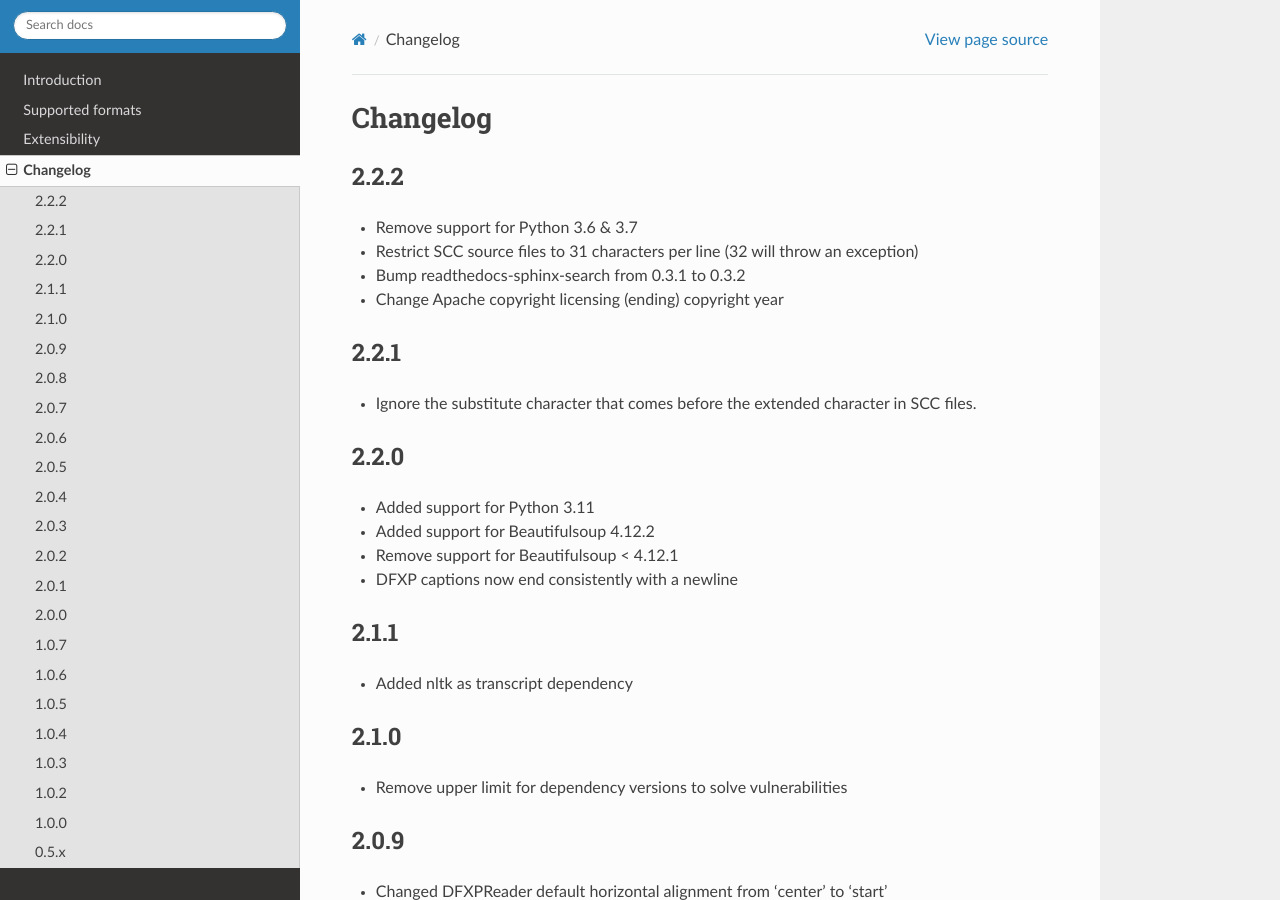
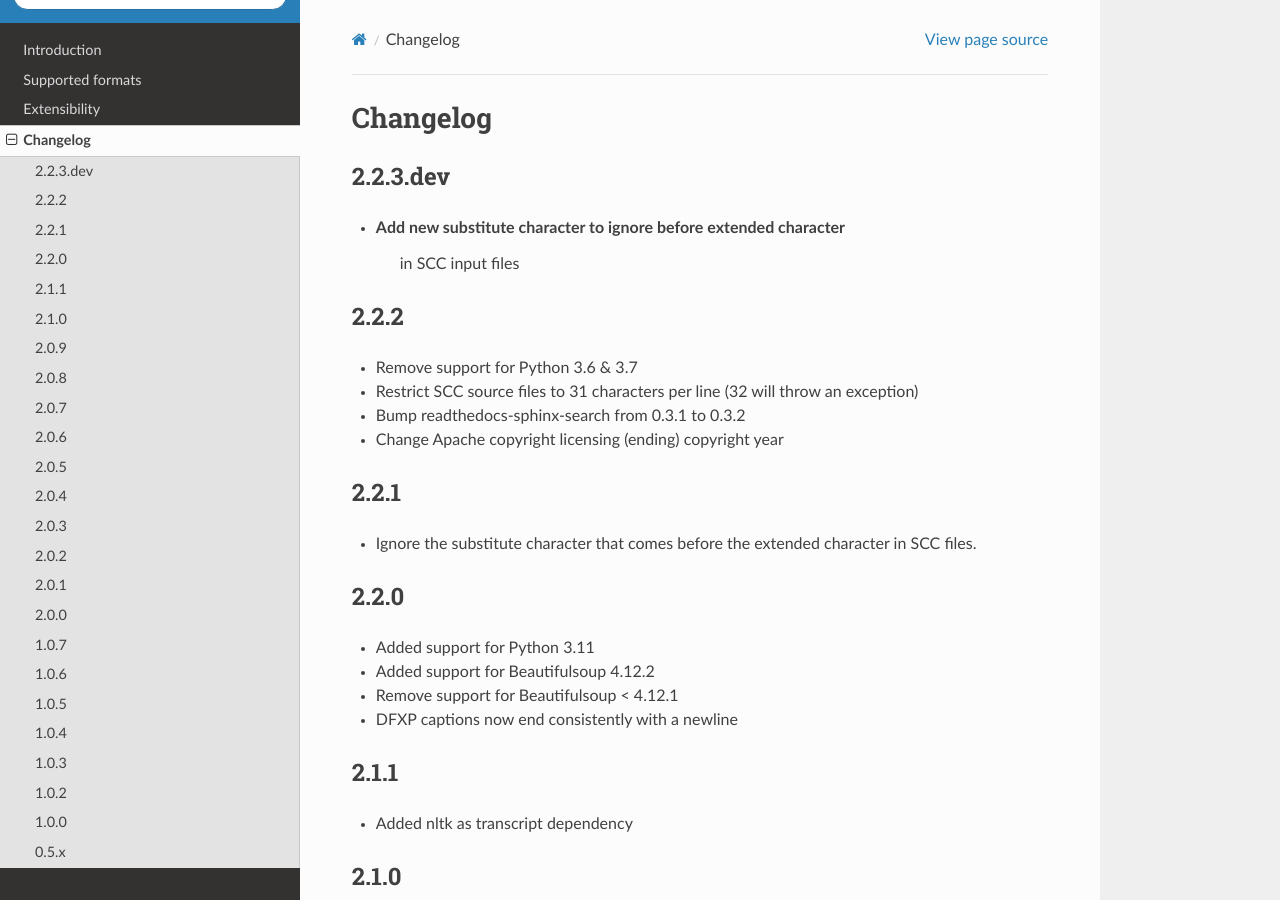
Before and after one commit to pbs/pycaption, a Sphinx documentation site: the page built from docs/changelog.rst, in a window 1280 px wide and 900 px high. Built offline with Sphinx 7.4.7 and the Read the Docs theme 2.0.0, drawn with Linux system fonts in a browser that asks for light colours.

Commit message:
bump version to 2.2.3.dev and update changelog

```diff
--- a/docs/changelog.rst
+++ b/docs/changelog.rst
@@ -1,5 +1,10 @@
 Changelog
 ---------
+2.2.3.dev
+^^^^^
+- Add new substitute character to ignore before extended character
+    in SCC input files
+
 2.2.2
 ^^^^^
 - Remove support for Python 3.6 & 3.7
--- a/setup.py
+++ b/setup.py
@@ -24,7 +24,7 @@ transcript_dependencies = [
 
 setup(
     name='pycaption',
-    version='2.2.2',
+    version='2.2.3.dev',
     description='Closed caption converter',
     long_description=open(README_PATH).read(),
     author='Joe Norton',
```
